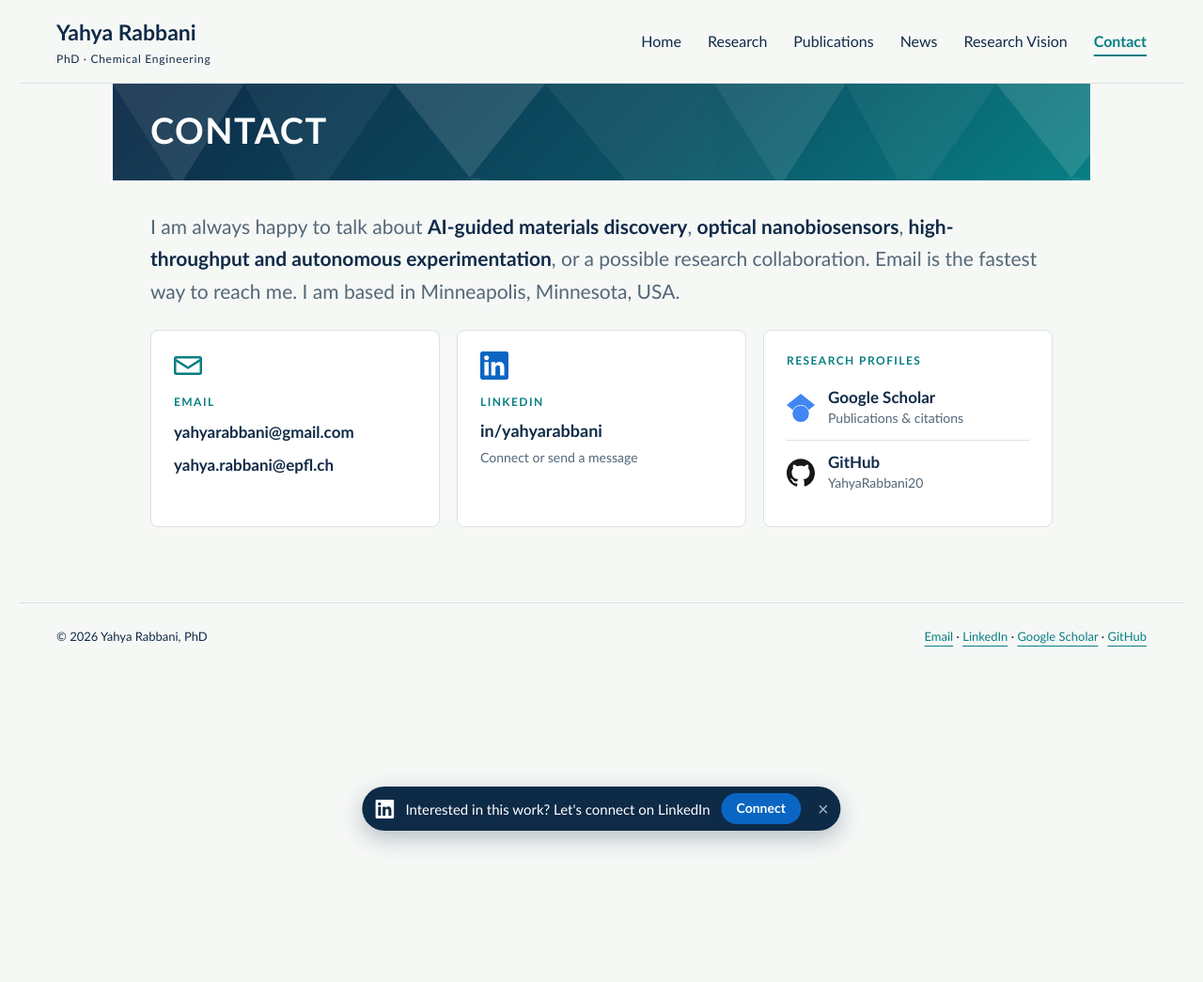
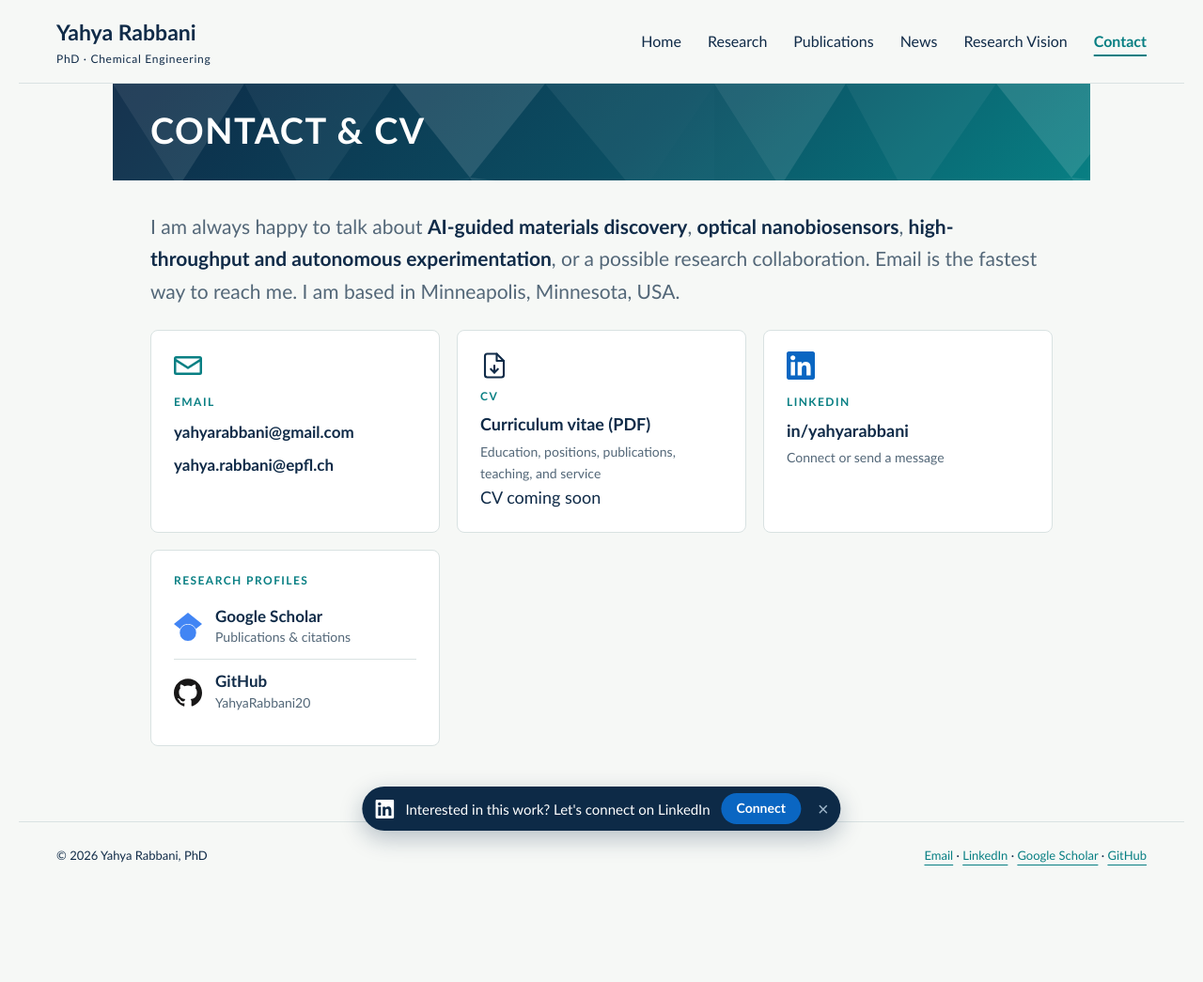
Before and after one commit to YahyaRabbani20/YahyaRabbani, a Jekyll site: the page built from _pages/contact.md, in a window 1280 px wide. Shown: the whole page at 94% size. Built offline with Jekyll 4.4.1, drawn with Linux system fonts in a browser that asks for light colours.

Commit message:
Contact & CV: add CV download card

```diff
--- a/_pages/contact.md
+++ b/_pages/contact.md
@@ -1,6 +1,6 @@
 ---
 layout: portfolio
-title: "Contact"
+title: "Contact & CV"
 permalink: /contact/
 redirect_from:
   - /cv/
@@ -10,12 +10,12 @@ excerpt: "Get in touch with Yahya Rabbani about nanobiosensing, AI-guided materi
 ---
 
 <section class="page-banner">
-  <h1>Contact</h1>
+  <h1>Contact &amp; CV</h1>
 </section>
 
 <p class="statement">I am always happy to talk about <strong>AI-guided materials discovery</strong>, <strong>optical nanobiosensors</strong>, <strong>high-throughput and autonomous experimentation</strong>, or a possible research collaboration. Email is the fastest way to reach me. I am based in Minneapolis, Minnesota, USA.</p>
 
-<div class="contact-grid three">
+<div class="contact-grid two">
   <div class="contact-card">
     <svg class="icon" width="30" height="30" viewBox="0 0 24 24" aria-hidden="true"><path fill="#087f83" d="M2 4h20a2 2 0 0 1 2 2v12a2 2 0 0 1-2 2H2a2 2 0 0 1-2-2V6a2 2 0 0 1 2-2zm0 2v.4l10 6.3 10-6.3V6H2zm20 2.8-9.5 6a1 1 0 0 1-1 0L2 8.8V18h20V8.8z"/></svg>
     <span class="label">Email</span>
@@ -23,6 +23,14 @@ excerpt: "Get in touch with Yahya Rabbani about nanobiosensing, AI-guided materi
       <a href="mailto:yahyarabbani@gmail.com">yahyarabbani@gmail.com</a>
       <a href="mailto:yahya.rabbani@epfl.ch">yahya.rabbani@epfl.ch</a>
     </div>
+  </div>
+  {% assign cv_file = site.static_files | where: "path", "/files/Yahya_Rabbani_CV.pdf" | first %}
+  <div class="contact-card cv-card">
+    <svg width="30" height="30" viewBox="0 0 24 24" fill="none" stroke="currentColor" stroke-width="1.7" stroke-linecap="round" stroke-linejoin="round" aria-hidden="true"><path d="M14 2H6a2 2 0 0 0-2 2v16a2 2 0 0 0 2 2h12a2 2 0 0 0 2-2V8z"/><path d="M14 2v6h6"/><path d="M12 12v6"/><path d="M9 15l3 3 3-3"/></svg>
+    <span class="label">CV</span>
+    <span class="value">Curriculum vitae (PDF)</span>
+    <span class="hint">Education, positions, publications, teaching, and service</span>
+    {% if cv_file %}<a class="cv-btn" href="{{ '/files/Yahya_Rabbani_CV.pdf' | relative_url }}" target="_blank" rel="noopener" download>Download CV</a>{% else %}<span class="cv-btn is-off">CV coming soon</span>{% endif %}
   </div>
   <a class="contact-card" href="https://www.linkedin.com/in/yahyarabbani/">
     <svg class="icon" width="30" height="30" viewBox="0 0 24 24" aria-hidden="true"><path fill="#0A66C2" d="M20.447 20.452h-3.554v-5.569c0-1.328-.027-3.037-1.852-3.037-1.853 0-2.136 1.445-2.136 2.939v5.667H9.351V9h3.414v1.561h.046c.477-.9 1.637-1.85 3.37-1.85 3.601 0 4.267 2.37 4.267 5.455v6.286zM5.337 7.433c-1.144 0-2.063-.926-2.063-2.065 0-1.138.92-2.063 2.063-2.063 1.14 0 2.064.925 2.064 2.063 0 1.139-.925 2.065-2.064 2.065zm1.782 13.019H3.555V9h3.564v11.452zM22.225 0H1.771C.792 0 0 .774 0 1.729v20.542C0 23.227.792 24 1.771 24h20.451C23.2 24 24 23.227 24 22.271V1.729C24 .774 23.2 0 22.222 0h.003z"/></svg>
```
